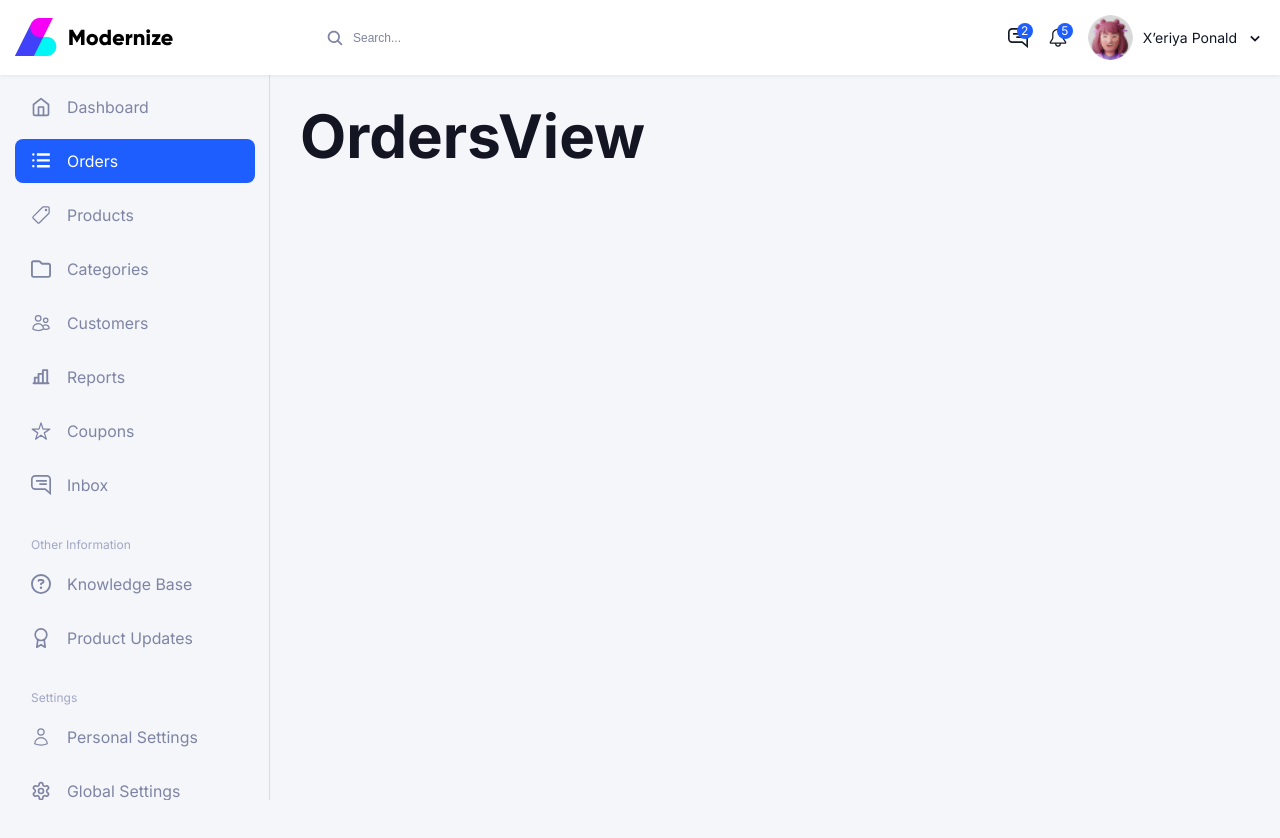
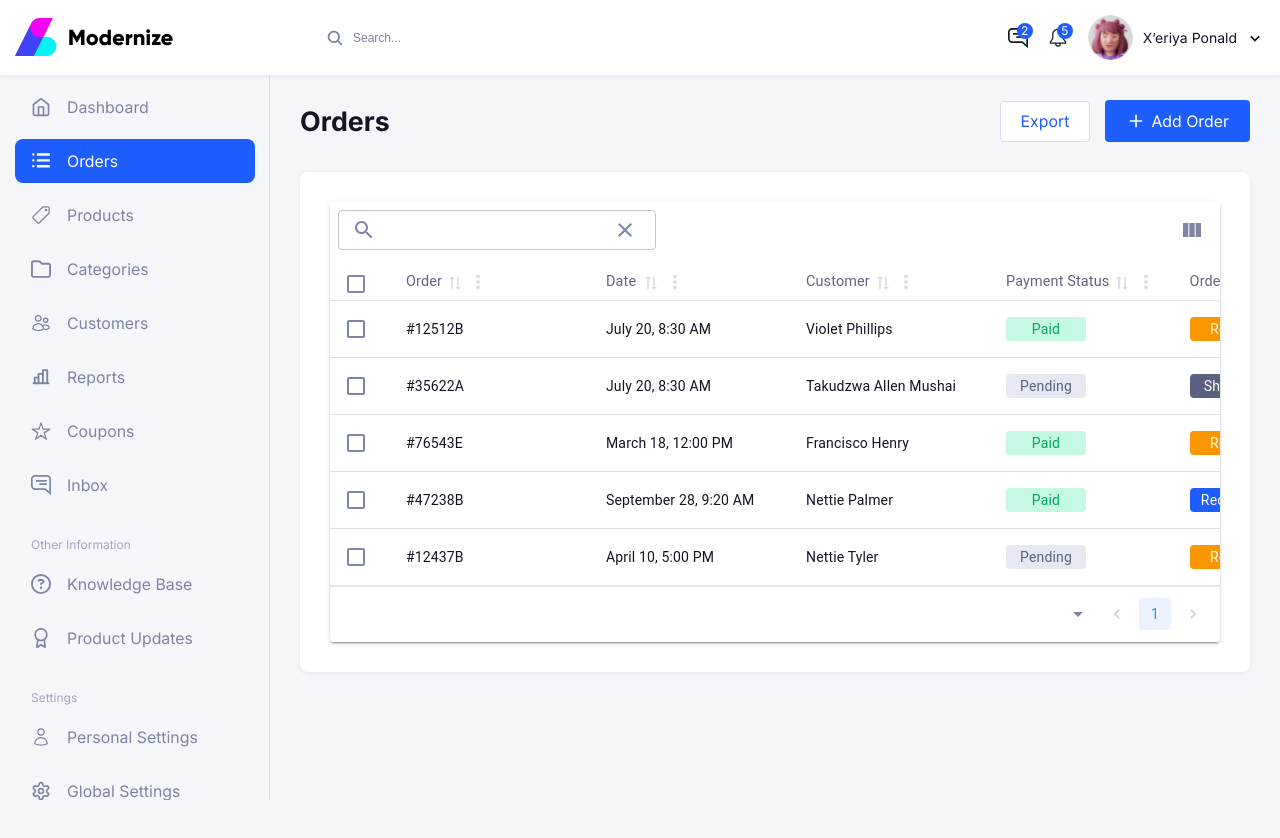
Before and after one commit to Takudzwa30/modernize, a Next.js app: page /orders in a window 1280 px wide. Shown: the top 838 px of the page. Built offline with nearby package versions, Linux system fonts and the light colour scheme.

Commit message:
added orders to the table

```diff
--- a/src/app/orders/OrdersView.module.css
+++ b/src/app/orders/OrdersView.module.css
@@ -0,0 +1,74 @@
+.header {
+  display: flex;
+  align-items: center;
+  justify-content: space-between;
+  gap: 20px;
+}
+
+.btns {
+  gap: 15px;
+}
+
+.btns,
+.add {
+  display: flex;
+  align-items: center;
+}
+
+.add {
+  gap: 5px;
+}
+
+.export,
+.add {
+  padding: 10px 20px;
+  border-radius: 4px;
+  transition: 0.3s ease all;
+  cursor: pointer;
+}
+
+.export {
+  border: 1px solid #d7dbec;
+  background: #fff;
+  color: #1e5eff;
+}
+
+.export:hover {
+  color: #fff;
+  background: #1e5eff;
+}
+
+.add {
+  color: #fff;
+  background: #1e5eff;
+  border: 1px solid transparent;
+}
+
+.add:hover {
+  border: 1px solid #d7dbec;
+  background: #fff;
+  color: #1e5eff;
+}
+
+.table {
+  display: grid;
+  grid-template-columns: 1fr;
+}
+
+.table {
+  margin-top: 30px;
+  display: grid;
+  grid-template-columns: repeat(12, 1fr);
+  grid-template-rows: 1fr;
+  gap: 30px;
+}
+
+.table > :nth-child(1) {
+  grid-column: span 12;
+}
+
+@media screen and (max-width: 576px) {
+  .header {
+    flex-direction: column;
+  }
+}
--- a/src/app/orders/OrdersView.tsx
+++ b/src/app/orders/OrdersView.tsx
@@ -1,10 +1,28 @@
+// Components
+import OrdersTable from "./components/OrdersTable/OrdersTable";
+
+// Icons
+import { IoMdAdd } from "react-icons/io";
+
 // Styles
 import Style from "./OrdersView.module.css";
 
 const OrdersView: React.FC = () => {
   return (
     <>
-      <h1>OrdersView</h1>
+      <div className={Style.header}>
+        <h4>Orders</h4>
+        <div className={Style.btns}>
+          <div className={Style.export}>Export</div>
+          <div className={Style.add}>
+            <IoMdAdd size={20} />
+            Add Order
+          </div>
+        </div>
+      </div>
+      <section className={Style.table}>
+        <OrdersTable />
+      </section>
     </>
   );
 };
--- /dev/null
+++ b/src/app/orders/components/OrdersTable/OrdersTable.module.css
@@ -0,0 +1,72 @@
+.title {
+  margin-bottom: 20px;
+  color: #131523;
+}
+
+.country,
+.wrapperPercentage {
+  display: flex;
+  align-items: center;
+  gap: 20px;
+}
+
+.country img {
+  width: 25px;
+  height: 25px;
+}
+
+.completionWrapper {
+  background: #d7dbec;
+  width: 125px;
+  height: 8px;
+  border-radius: 5px;
+  margin-top: 3px;
+}
+
+.completion {
+  border-radius: 5px;
+  background: #1e5eff;
+  height: 100%;
+}
+
+.paid,
+.pending,
+.ready,
+.shipped,
+.received {
+  width: 80px;
+  display: flex;
+  justify-content: center;
+  align-items: center;
+  border-radius: 4px;
+  padding-block: 2px;
+  text-transform: capitalize;
+}
+
+.paid {
+  color: #06a561;
+  background: #c4f8e2;
+}
+
+.pending {
+  color: #5a607f;
+  background: #e6e9f4;
+}
+
+.ready,
+.received,
+.shipped {
+  color: #ffffff;
+}
+
+.ready {
+  background: #f99600;
+}
+
+.shipped {
+  background: #5a607f;
+}
+
+.received {
+  background: #1e5eff;
+}
--- /dev/null
+++ b/src/app/orders/components/OrdersTable/OrdersTable.tsx
@@ -0,0 +1,259 @@
+"use client";
+
+// Libraries
+import { createTheme, ThemeProvider, useTheme } from "@mui/material";
+import { useMemo } from "react";
+import {
+  MaterialReactTable,
+  useMaterialReactTable,
+  type MRT_ColumnDef,
+} from "material-react-table";
+
+// Components
+import Card from "@/components/ui/card/Card";
+import Image, { StaticImageData } from "next/image";
+
+// Images
+import usFlag from "@/assets/images/US.png";
+
+// Styles
+import Style from "./OrdersTable.module.css";
+
+// Types
+type RecentTypes = {
+  order: string;
+  percentage: number;
+  date: Date;
+  customer: string;
+  paymentStatus: boolean;
+  orderStatus: string;
+  amount: number;
+};
+
+// Data
+const data: RecentTypes[] = [
+  {
+    order: "12512B",
+    percentage: 55,
+    date: new Date("2015-07-20T08:30:00Z"),
+    customer: "Violet Phillips",
+    paymentStatus: true,
+    orderStatus: "ready",
+    amount: 124.97,
+  },
+  {
+    order: "35622A",
+    percentage: 55,
+    date: new Date("2015-07-20T08:30:00Z"),
+    customer: "Takudzwa Allen Mushai",
+    paymentStatus: false,
+    orderStatus: "shipped",
+    amount: 97,
+  },
+  {
+    order: "76543E",
+    percentage: 55,
+    date: new Date("2012-03-18T12:00:00Z"),
+    customer: "Francisco Henry",
+    paymentStatus: true,
+    orderStatus: "ready",
+    amount: 1024.97,
+  },
+  {
+    order: "47238B",
+    percentage: 55,
+    date: new Date("2007-09-28T09:20:00Z"),
+    customer: "Nettie Palmer",
+    paymentStatus: true,
+    orderStatus: "received",
+    amount: 17.43,
+  },
+  {
+    order: "12437B",
+    percentage: 55,
+    date: new Date("2018-04-10T17:00:00Z"),
+    customer: "Nettie Tyler",
+    paymentStatus: false,
+    orderStatus: "ready",
+    amount: 9.9,
+  },
+];
+
+const OrdersTable: React.FC = () => {
+  const globalTheme = useTheme();
+  const tableTheme = useMemo(
+    () =>
+      createTheme({
+        palette: {
+          primary: {
+            main: "#90caf9",
+          },
+          background: {
+            default: "#66000000",
+            paper: "#1e1e1e",
+          },
+          text: {
+            secondary: "#fff",
+            primary: "#fff",
+          },
+        },
+      }),
+    []
+  );
+
+  function formatDate(date: Date): string {
+    const months: string[] = [
+      "January",
+      "February",
+      "March",
+      "April",
+      "May",
+      "June",
+      "July",
+      "August",
+      "September",
+      "October",
+      "November",
+      "December",
+    ];
+
+    const month: string = months[date.getMonth()];
+    const day: number = date.getDate();
+    let hour: number = date.getHours();
+    const minute: number = date.getMinutes();
+    const amPM: string = hour >= 12 ? "PM" : "AM";
+
+    hour = hour % 12 || 12;
+
+    const minuteStr: string = minute < 10 ? `0${minute}` : `${minute}`;
+    return `${month} ${day}, ${hour}:${minuteStr} ${amPM}`;
+  }
+
+  function orderStatusClassName(status: string) {
+    if (status === "ready") {
+      return Style.ready;
+    } else if (status === "shipped") {
+      return Style.shipped;
+    } else {
+      return Style.received;
+    }
+  }
+
+  // should be memoized or stable
+  const columns = useMemo<MRT_ColumnDef<RecentTypes>[]>(
+    () => [
+      {
+        accessorKey: "order",
+        header: "Order",
+        size: 200,
+        Cell: ({ cell }) => `#${cell.row.original.order}`,
+      },
+      {
+        accessorKey: "date",
+        header: "Date",
+        size: 200,
+        Cell: ({ cell }) => formatDate(cell.row.original.date),
+      },
+      {
+        accessorKey: "customer",
+        header: "Customer",
+        size: 200,
+        Cell: ({ cell }) => cell.row.original.customer,
+      },
+      {
+        accessorKey: "paymentStatus",
+        header: "Payment Status",
+        size: 100,
+        Cell: ({ cell }) => (
+          <div
+            className={
+              cell.row.original.paymentStatus ? Style.paid : Style.pending
+            }
+          >
+            {cell.row.original.paymentStatus ? "Paid" : "Pending"}{" "}
+          </div>
+        ),
+      },
+      {
+        accessorKey: "orderStatus",
+        header: "Order Status",
+        size: 100,
+        Cell: ({ cell }) => (
+          <div
+            className={
+              orderStatusClassName(cell.row.original.orderStatus)
+              //   cell.row.original.orderStatus ? Style.paid : Style.pending
+            }
+          >
+            {cell.row.original.orderStatus}
+          </div>
+        ),
+      },
+      {
+        accessorKey: "amount",
+        header: "Amount",
+        size: 100,
+        Cell: ({ cell }) =>
+          cell.getValue<number>().toLocaleString("en-US", {
+            style: "currency",
+            currency: "USD",
+            minimumFractionDigits: 2,
+            maximumFractionDigits: 2,
+          }),
+      },
+    ],
+    []
+  );
+
+  const table = useMaterialReactTable({
+    columns,
+    data,
+    muiSearchTextFieldProps: {
+      placeholder: "Search...",
+      //   sx: { minWidth: "300px", color: "red !important" },
+      variant: "outlined",
+    },
+    muiTableHeadCellProps: {
+      sx: {
+        color: "#5A607F",
+        fontSize: "0.9rem",
+        fontWeight: 400,
+      },
+    },
+    muiTableBodyCellProps: {
+      sx: {
+        color: "#131523",
+      },
+    },
+
+    muiPaginationProps: {
+      color: "secondary",
+      rowsPerPageOptions: [2, 4, 6, 8, 10],
+      shape: "rounded",
+    },
+    positionGlobalFilter: "left",
+    enableColumnPinning: true,
+    enableColumnFilters: false,
+    enablePagination: true,
+    enableSorting: true,
+    enableColumnActions: true,
+    enableDensityToggle: false,
+    enableRowSelection: true,
+    enableFullScreenToggle: false,
+    enableTopToolbar: true,
+    enableBottomToolbar: true,
+    initialState: { showColumnFilters: true, showGlobalFilter: true },
+    paginationDisplayMode: "pages",
+    positionToolbarAlertBanner: "bottom",
+  });
+
+  return (
+    <Card>
+      <ThemeProvider theme={tableTheme}>
+        <MaterialReactTable table={table} />
+      </ThemeProvider>
+    </Card>
+  );
+};
+
+export default OrdersTable;
```
